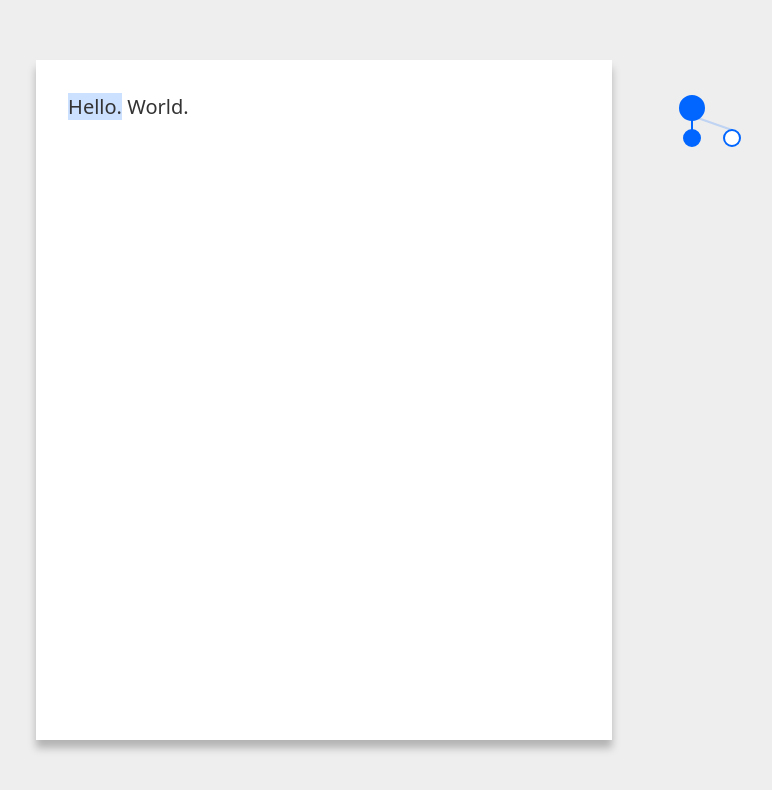
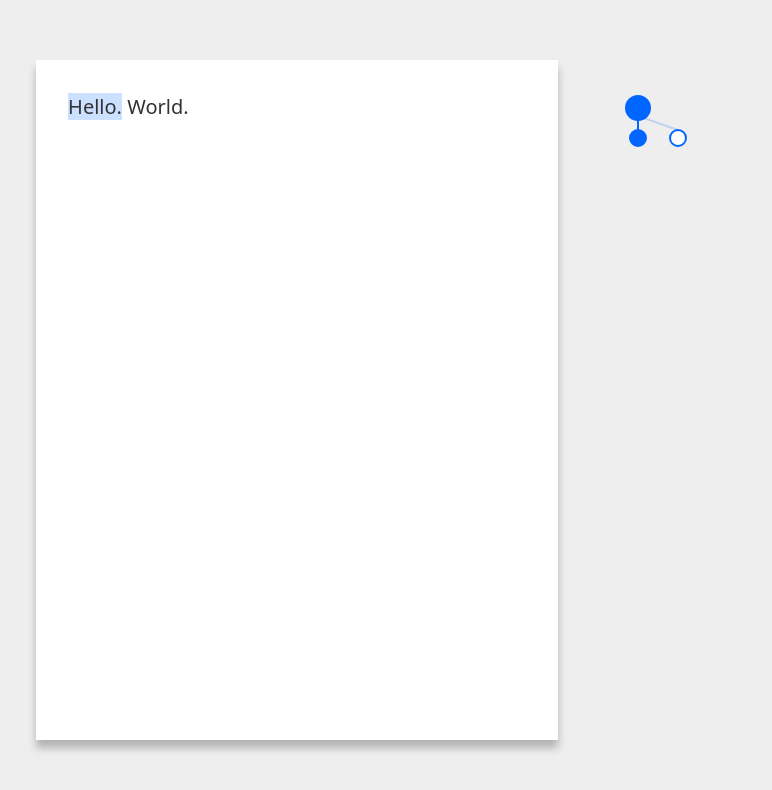
Before and after one commit to kixlab/gpt-editor, a React (Create React App) app: page / in a window 1280 px wide. Shown: the top 790 px of the page, without its empty margins (24-796 px from the left). Built offline with nearby package versions, Linux system fonts and the light colour scheme.

Commit message:
Allow extending length of editor and canvas

```diff
--- a/src/components/Editor.js
+++ b/src/components/Editor.js
@@ -276,7 +276,7 @@ function TextEditor(props) {
     }
 
     return (
-        <SuperContainer>
+        <SuperContainer id="editor-container">
             <Slate
                 editor={editor}
                 value={value}
--- a/src/components/WidgetArea.js
+++ b/src/components/WidgetArea.js
@@ -36,7 +36,10 @@ function WidgetArea(props) {
     }
 
     function handleMouseDown(e) {
-        var draggingObj = {type: e.target.getAttribute("data-type")};
+        const x = e.pageX;
+        const y = e.pageY;
+        const offsetX = document.getElementById('editor-container').offsetWidth + 60*2;
+        var draggingObj = {type: e.target.getAttribute("data-type"), x: x-offsetX, y: y};
         if([null, "slot-edge"].includes(draggingObj.type)) {
             return;
         } else if(draggingObj.type === "slot") {
@@ -48,6 +51,7 @@ function WidgetArea(props) {
     function handleMouseUp(e) {
         var dropObj = {type: e.target.getAttribute("data-type")};
         if([null, "slot-edge"].includes(dropObj.type)) {
+            setDragging(null);
             return;
         } else if(dragging.type === "slot" && dropObj.type === "slot") {
             if(dragging.data === e.target.getAttribute("data-id")) return;
@@ -76,14 +80,20 @@ function WidgetArea(props) {
                 hoverSlot={props.hoverSlot} setHoverSlot={props.setHoverSlot}
                 selected={selected} setSelected={setSelected} getSlotPath={props.getSlotPath}
             />
+            {dragging ?
+                <circle cx={dragging.x} cy={dragging.y} r="5" /> :
+                ""
+            }
         </Container>
     )
 }
 
 const Container = styled.svg`
-    height: 100%;
+    min-height: inherit !important;
+    height: auto;
     flex-grow: 1;
     outline: none;
+    flex-basis: 55%;
 `;
 
 export default WidgetArea;
--- a/src/public/css/App.css
+++ b/src/public/css/App.css
@@ -3,7 +3,8 @@
 }
 
 .App {
-  height: 100%;
+  height: auto;
+  min-height: 100% !important;
   width: 100%;
   display: flex;
   flex-direction: row;
@@ -49,7 +50,8 @@
 .TextEditor {
   background-color: #fff;
   padding: 32px;
-  height: 100%;
+  height: auto;
+  min-height: 100% !important;
   overflow-y: scroll;
   font-size: 20px;
   color: #333;
```
